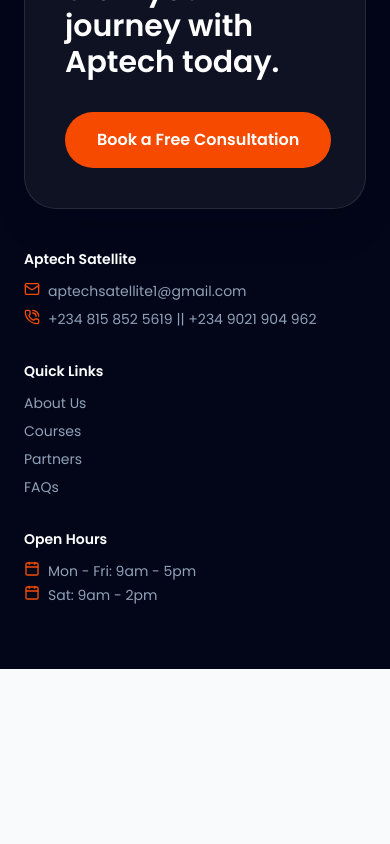
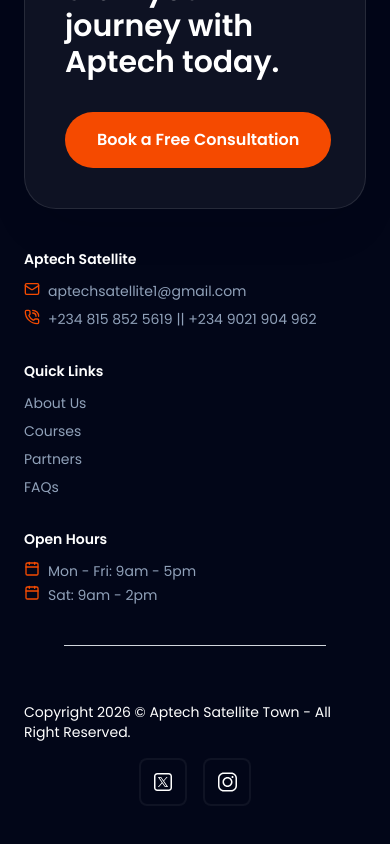
Before and after one commit to Ultimate-Guru/aptech, a React (Vite) app: page /courses in a window 390 px wide. Shown: the part 4554-5398 px from the top of the page. Before the commit the page ends 5223 px from the top, so only its background shows below. Built offline with nearby package versions, Linux system fonts and the light colour scheme.

Commit message:
Update Footer and Navbar components to use Link for navigation and add social media links

```diff
--- a/src/components/Footer.jsx
+++ b/src/components/Footer.jsx
@@ -1,8 +1,28 @@
 import React from 'react'
-import { NavLink } from 'react-router-dom'
-import { MailIcon, PhoneCallIcon, Calendar } from 'lucide-react'
+import { Link } from 'react-router-dom'
+import TikTok from '../assets/images/tok.png'
+import Instagram from '../assets/images/insta.png'
+import { MailIcon, PhoneCallIcon, Calendar, } from 'lucide-react'
 
 const Footer = () => {
+
+  const socialLinks = [
+    {
+      href: 'https://www.tiktok.com/@aptech_satellite',
+      icon: <svg width="24" height="24" viewBox="0 0 24 24" fill="none" xmlns="http://www.w3.org/2000/svg">
+        <path d="M6.25 3C4.46403 3 3 4.46403 3 6.25V17.75C3 19.536 4.46403 21 6.25 21H17.75C19.536 21 21 19.536 21 17.75V6.25C21 4.46403 19.536 3 17.75 3H6.25ZM6.25 4.5H17.75C18.725 4.5 19.5 5.27497 19.5 6.25V17.75C19.5 18.725 18.725 19.5 17.75 19.5H6.25C5.27497 19.5 4.5 18.725 4.5 17.75V6.25C4.5 5.27497 5.27497 4.5 6.25 4.5ZM6.91406 7L10.7822 12.5283L6.91113 17H7.93262L11.2344 13.1758L13.9102 17H17.1289L13.0127 11.1172L16.5684 7H15.5684L12.5615 10.4717L10.1328 7H6.91406ZM8.46777 7.84766H9.74902L15.5752 16.1523H14.2939L8.46777 7.84766Z" fill="currentColor" />
+      </svg>,
+      alt: 'TikTok'
+    },
+    {
+      href: 'https://www.instagram.com/aptechsatellite',
+      icon: <svg width="25" height="24" viewBox="0 0 25 24" fill="none" xmlns="http://www.w3.org/2000/svg">
+        <path d="M8.75 2.5C5.58319 2.5 3 5.08319 3 8.25V15.75C3 18.9164 5.5831 21.5 8.75 21.5H16.25C19.4165 21.5 22 18.9165 22 15.75V8.25C22 5.0831 19.4164 2.5 16.25 2.5H8.75ZM8.75 4H16.25C18.6056 4 20.5 5.8939 20.5 8.25V15.75C20.5 18.1055 18.6055 20 16.25 20H8.75C6.3939 20 4.5 18.1056 4.5 15.75V8.25C4.5 5.89381 6.39381 4 8.75 4ZM17.5 6C16.9475 6 16.5 6.4475 16.5 7C16.5 7.5525 16.9475 8 17.5 8C18.0525 8 18.5 7.5525 18.5 7C18.5 6.4475 18.0525 6 17.5 6ZM12.5 7C9.74759 7 7.5 9.24759 7.5 12C7.5 14.7524 9.74759 17 12.5 17C15.2524 17 17.5 14.7524 17.5 12C17.5 9.24759 15.2524 7 12.5 7ZM12.5 8.5C14.4416 8.5 16 10.0584 16 12C16 13.9416 14.4416 15.5 12.5 15.5C10.5584 15.5 9 13.9416 9 12C9 10.0584 10.5584 8.5 12.5 8.5Z" fill="currentColor" />
+      </svg>,
+      alt: 'Instagram'
+    },
+  ];
+
   return (
     <footer className="bg-slate-950 px-6 py-16 text-white sm:px-10 lg:px-16">
       <div className="mx-auto max-w-7xl">
@@ -31,7 +51,7 @@
             <p className="font-semibold text-white">Quick Links</p>
             <ul className="mt-3 space-y-2">
               <li><a href="#about" className="transition">About Us</a></li>
-              <li><a href="#courses" className="transition">Courses</a></li>
+              <li><Link to="/courses" className="transition">Courses</Link></li>
               <li><a href="#partners" className="transition">Partners</a></li>
               <li><a href="#faq" className="transition">FAQs</a></li>
             </ul>
@@ -49,6 +69,27 @@
           </div>
         </div>
       </div>
+
+      <hr className='border-gray-300 dark:border-gray-600 my-10 mx-10' />
+
+      <div className='mx-auto max-w-7xl text-sm flex justify-center sm:justify-between gap-4 flex-wrap'>
+        <p className='mt-4'>Copyright 2026 &copy; Aptech Satellite Town - All Right Reserved.</p>
+        <div className='flex items-center justify-between gap-4'>
+          {
+            socialLinks.map(({ href, icon }, key) => (
+              <a
+                key={key}
+                href={href}
+                target="_blank"
+                rel="noopener noreferrer"
+                className="w-12 h-12 grid place-items-center ring-inset ring-2 ring-zinc-50/5 rounded-lg active:bg-zinc-50/50"
+              >
+                {icon}
+              </a>
+            ))
+          }
+        </div>
+      </div>
     </footer>
   )
 }
--- a/src/components/Navbar.jsx
+++ b/src/components/Navbar.jsx
@@ -1,5 +1,5 @@
 import React from 'react'
-import { NavLink } from 'react-router-dom'
+import { Link } from 'react-router-dom'
 // import design from '../assets/images/design.jpg'
 import Logo from '../assets/images/Logo.jpg'
 
@@ -9,12 +9,12 @@
 
             <div className="mx-auto flex max-w-7xl items-center justify-between px-6 py-4 sm:px-10 lg:px-16">
 
-                <a href="#">
+                <Link to="/">
                     <img src={Logo} alt="Aptech's Logo" className='w-32 sm:w-40' loading='lazy' />
-                </a>
+                </Link>
                 <nav className="hidden items-center gap-8 md:flex text-sm font-semibold text-slate-700">
-                    <a href="#about" className="transition hover:text-slate-950">About Us</a>
-                    <a href="#courses" className="transition hover:text-slate-950">Courses</a>
+                    <Link to="/" className="transition hover:text-slate-950">Home</Link>
+                    <Link to="/courses" className="transition hover:text-slate-950">Courses</Link>
                     <a href="#partners" className="transition hover:text-slate-950">Partners</a>
                     <a href="#faq" className="transition hover:text-slate-950">FAQs</a>
                 </nav>
```
